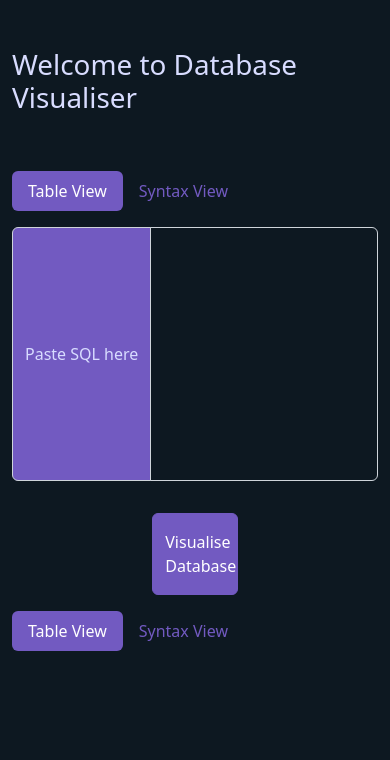
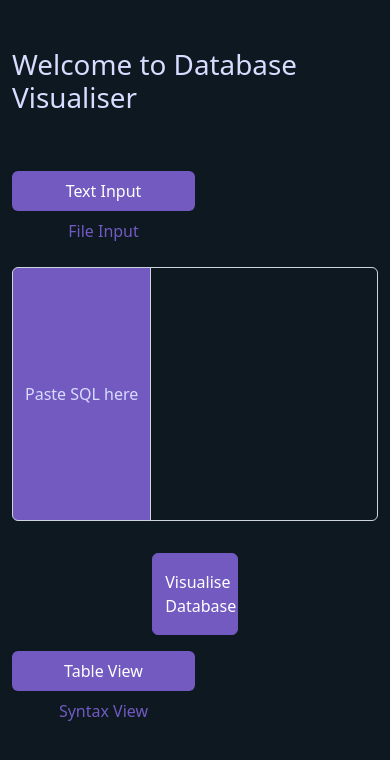
Before and after one commit to igor-siergiej/database-visualiser, a website built with Parcel: page src/index.html in a window 390 px wide. Both pictures are taken after a click on the button "Visualise Database". Built offline with nearby package versions, Linux system fonts and the light colour scheme.

Commit message:
Added tabs for input

```diff
--- a/src/index.html
+++ b/src/index.html
@@ -14,8 +14,39 @@
   <div class="container">
     <h1 class="py-5">Welcome to Database Visualiser</h1>
 
+    <section>
+    <ul class="nav nav-pills nav-fill w-50" id="inputTab">
+      <li class="nav-item">
+        <button class="nav-link active" id="table-tab" data-bs-toggle="tab" data-bs-target="#textInput" type="button"
+          role="tab" aria-controls="textInput" aria-selected="true">Text Input</button>
+      </li>
 
-      <ul class="nav nav-pills" id="inputTab">
+      <li class="nav-item">
+        <button class="nav-link" id="syntax-tab" data-bs-toggle="tab" data-bs-target="#fileInput" type="button"
+          role="tab" aria-controls="fileInput" aria-selected="false">File Input</button>
+      </li>
+    </ul>
+
+    <div class="tab-content">
+      <div class="tab-pane show active" id="textInput" role="tabpanel" aria-labelledby="syntax-tab">
+        <div class="input-group py-3">
+          <span class="input-group-text ">Paste SQL here</span>
+          <textarea class="form-control h-auto" id="textArea" rows="10" aria-label="Paste SQL here"></textarea>
+        </div>
+      </div>
+
+      <div class="tab-pane" id="fileInput" role="tabpanel" aria-labelledby="syntax-tab">
+        <h1>Test1</h1>
+      </div>
+    </div>
+  </section>
+
+    <div class="container text-center">
+      <button id="visualiseButton" class="btn btn-primary my-3 py-3 w-25 click ">Visualise Database</button>
+    </div>
+
+    <section>
+      <ul class="nav nav-pills nav-fill w-50" id="outputTab">
         <li class="nav-item">
           <button class="nav-link active" id="table-tab" data-bs-toggle="tab" data-bs-target="#tableTab" type="button"
             role="tab" aria-controls="tableTab" aria-selected="true">Table View</button>
@@ -28,67 +59,19 @@
       </ul>
 
       <div class="tab-content">
-        <div class="input-group py-3" id="textInput">
-          <span class="input-group-text ">Paste SQL here</span>
-          <textarea class="form-control h-auto" id="textArea" rows="10" aria-label="Paste SQL here"></textarea>
+        <div class=" tab-pane  show active " id="tableTab" role="tabpanel" aria-labelledby="table-tab">
+          <div class="row row-cols-md-3 justify-content-around py-3" id="tableArea"></div>
         </div>
 
-        <div>
-
+        <div class="tab-pane" id="syntaxArea" role="tabpanel" aria-labelledby="syntax-tab">
+          <div class="container">
+            <h1>Test</h1>
+          </div>
         </div>
       </div>
 
-
-
-    <div class="container text-center">
-      <button id="visualiseButton" class="btn btn-primary my-3 py-3 w-25 click ">Visualise Database</button>
-    </div>
-
-
-
-
-    <ul class="nav nav-pills"  id="outputTab">
-      <li class="nav-item" >
-        <button class="nav-link active" id="table-tab" data-bs-toggle="tab" data-bs-target="#tableTab" type="button"
-          role="tab" aria-controls="tableTab" aria-selected="true">Table View</button>
-      </li>
-
-      <li class="nav-item" >
-        <button class="nav-link" id="syntax-tab" data-bs-toggle="tab" data-bs-target="#syntaxArea" type="button"
-          role="tab" aria-controls="syntaxArea" aria-selected="false">Syntax View</button>
-      </li>
-    </ul>
-
-
-
-
-
-
-
-    <div class="tab-content">
-      <div class=" tab-pane  show active " id="tableTab" role="tabpanel"
-      aria-labelledby="table-tab">
-      <div class="row row-cols-md-3 justify-content-around py-3" id="tableArea">
-
-      </div>
-    </div>
-
-
-
-    <div class="tab-pane" id="syntaxArea" role="tabpanel" aria-labelledby="syntax-tab">
-      <div class="container">
-        <h1>Test</h1>
-      </div>
-    </div>
-    </div>
-
-
-
+    </section>
 
   </div>
-
-
-
 </body>
-
 </html>
```
